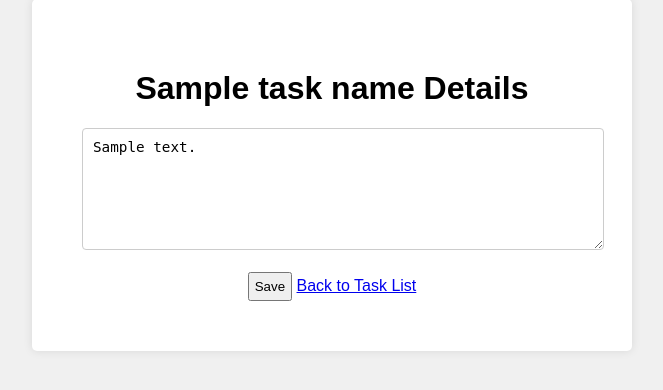
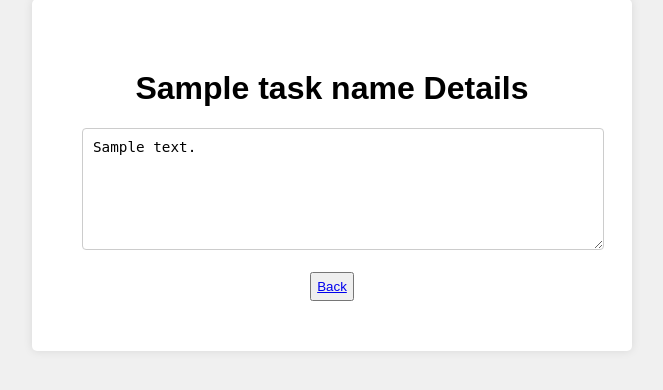
Before and after one commit to SammyFairad/Madhacks2024, a Flask app: template templates/task.html in a window 1280 px wide. Shown: the part 225-615 px from the top of the page, without its empty margins (308-971 px from the left). Run offline with Flask 3, Linux system fonts and the light colour scheme; the template is opened without the code that fills it: most values are stand-ins (such as "Sample title", 1, 10 or a date in 2020).

Commit message:
merged button and link

```diff
--- a/templates/task.html
+++ b/templates/task.html
@@ -32,10 +32,10 @@
         <div id="task-text" class="task-text">{{ task_description }}</div>
 
         <!-- Save button to toggle input into text -->
-        <button type="button" onclick="saveTask({{ task_id }})">Save</button>
+        <button type="button" onclick="saveTask({{ task_id }})"><a href="{{ url_for('index') }}" class="back-link">Back</a></button>
 
         <!-- Link back to the main task list -->
-        <a href="{{ url_for('index') }}" class="back-link">Back to Task List</a>
+
     </div>
 
     <script>
```
